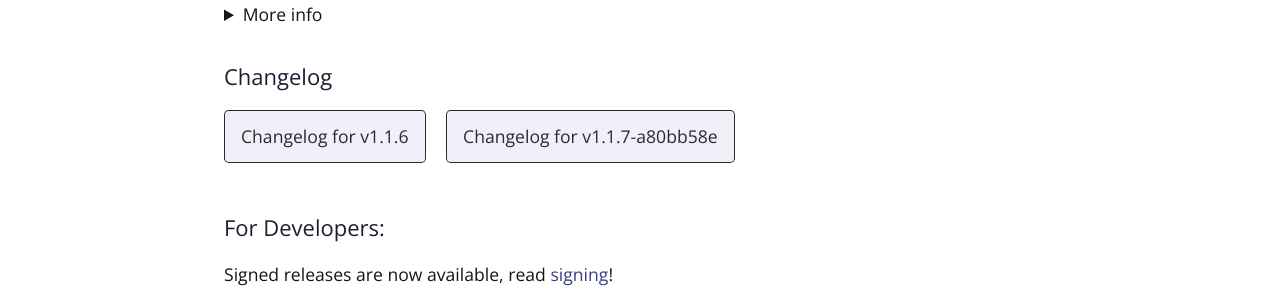
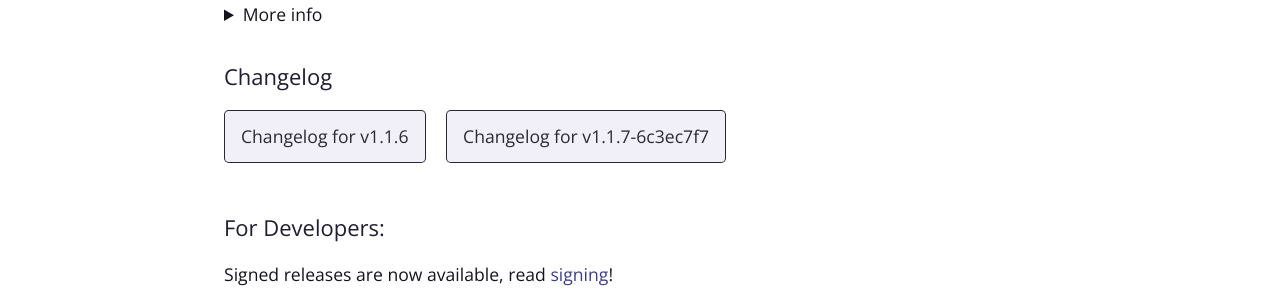
Before and after one commit to kami-blue/website, a Jekyll site: the page built from download.md, in a window 1280 px wide. Shown: the part 621-921 px from the top of the page. Built offline with Jekyll 4.4.1, drawn with Linux system fonts in a browser that asks for light colours.

Commit message:
bump ver to v1.1.7-6c3ec7f7

```diff
--- a/_config.yml
+++ b/_config.yml
@@ -7,9 +7,9 @@ github:
   website_url: https://github.com/kami-blue/website
   jar_url: https://github.com/kami-blue/client/releases/download/v1.1.6/KAMI-Blue-v1.1.6-release.jar
   jar_sig_url: https://github.com/kami-blue/client/releases/download/v1.1.6/KAMI-Blue-v1.1.6-release.jar.sig
-  beta_jar_url: https://github.com/kami-blue/nightly-releases/releases/download/1.1.7-a80bb58e/kamiblue-1.1.7-a80bb58e-release.jar
+  beta_jar_url: https://github.com/kami-blue/nightly-releases/releases/download/1.1.7-6c3ec7f7/kamiblue-1.1.7-6c3ec7f7-release.jar
 cur_ver: v1.1.6
-beta_ver: v1.1.7-a80bb58e
+beta_ver: v1.1.7-6c3ec7f7
 discord_url: https://kamiblue.org/discord
 downloads_api_ver: v1
 theme: jekyll-theme-cayman
```
